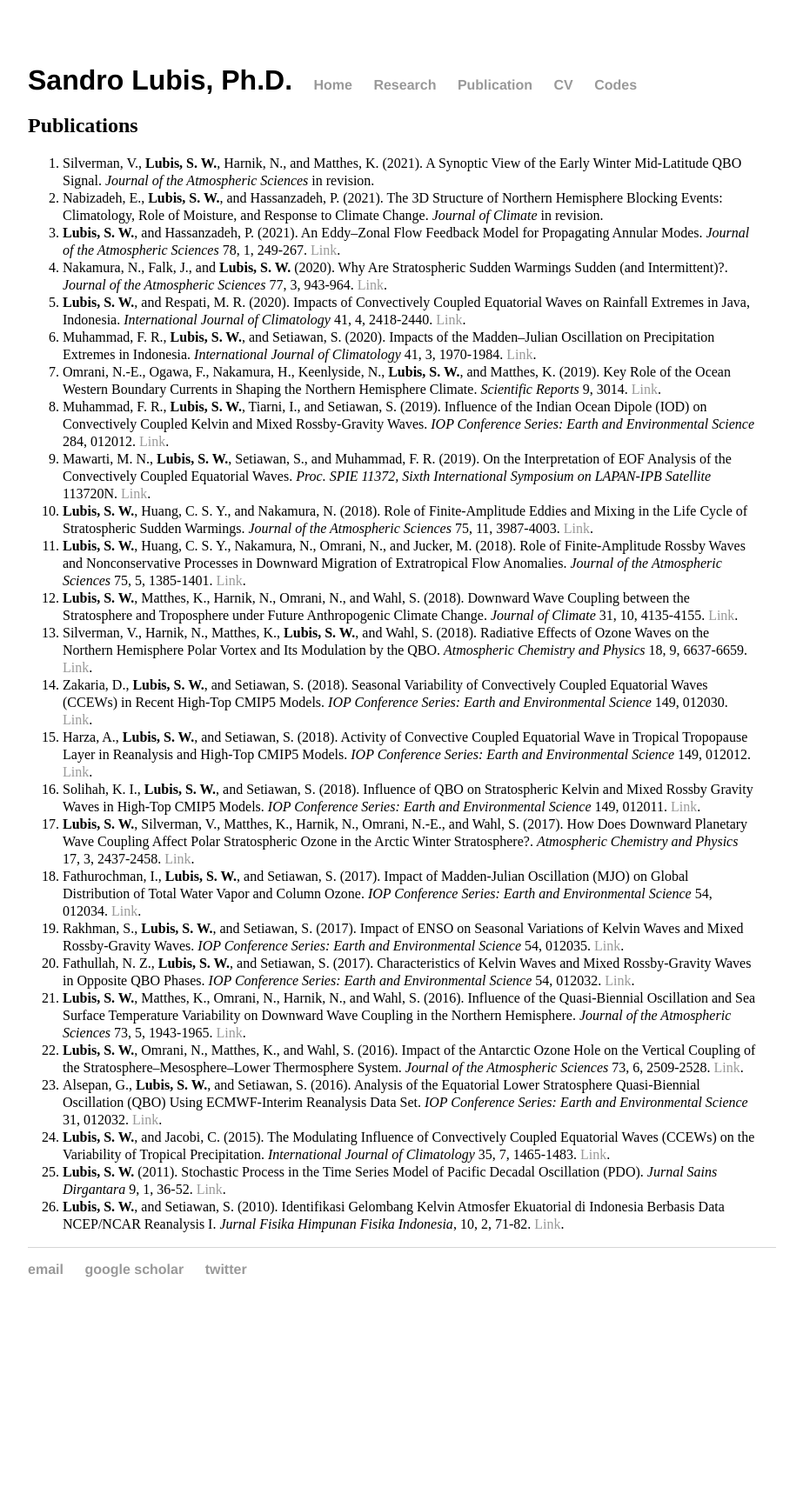
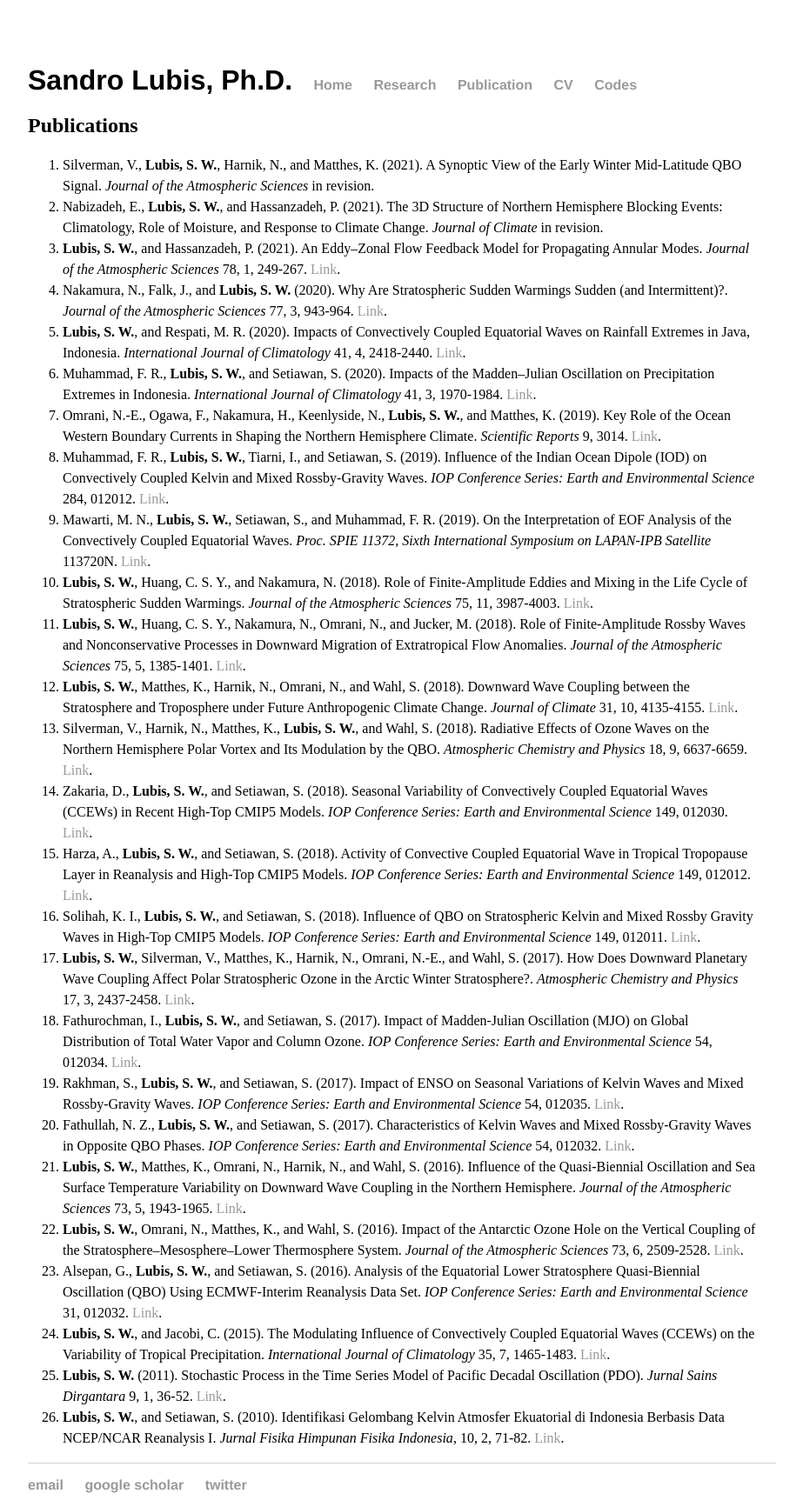
Before and after one commit to sandrolubis/sandrolubis.github.io, a Jekyll site: the page built from publication/index.html, in a window 1280 px wide. Shown: the whole page at 87% size, without its empty margins (276-1199 px from the left). Built offline with Jekyll 4.4.1, drawn with Linux system fonts in a browser that asks for light colours; before the commit the page ends 1485 px from its top, so only the background shows below that.

Commit message:
Update index.html

```diff
--- a/publication/index.html
+++ b/publication/index.html
@@ -5,7 +5,7 @@ title: Publications | Sandro Lubis
 
 <div class="research">
 	<h2>Publications</h2>
-	<ol style="line-height:1.25">
+	<ol style="line-height:1.5">
 		<li>Silverman, V., <b>Lubis, S. W.</b>, Harnik, N., and Matthes, K. (2021). A Synoptic View of the Early Winter Mid-Latitude QBO Signal. <i>Journal of the Atmospheric Sciences</i> in revision.</li>
 		<li>Nabizadeh, E., <b>Lubis, S. W.</b>, and Hassanzadeh, P. (2021). The 3D Structure of Northern Hemisphere Blocking Events: Climatology, Role of Moisture, and Response to Climate Change. <i>Journal of Climate</i> in revision.</li>
 		<li><b>Lubis, S. W.</b>, and Hassanzadeh, P. (2021). An Eddy–Zonal Flow Feedback Model for Propagating Annular Modes. <i>Journal of the Atmospheric Sciences</i> 78, 1, 249-267. <a href="https://doi.org/10.1175/JAS-D-20-0214.1">Link</a>.</li>
```
